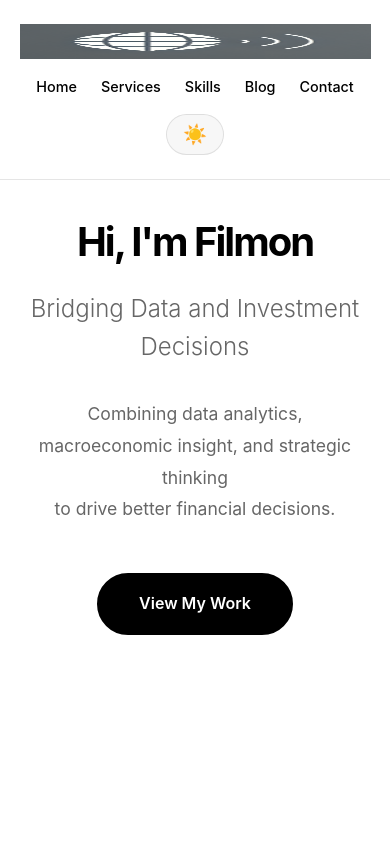
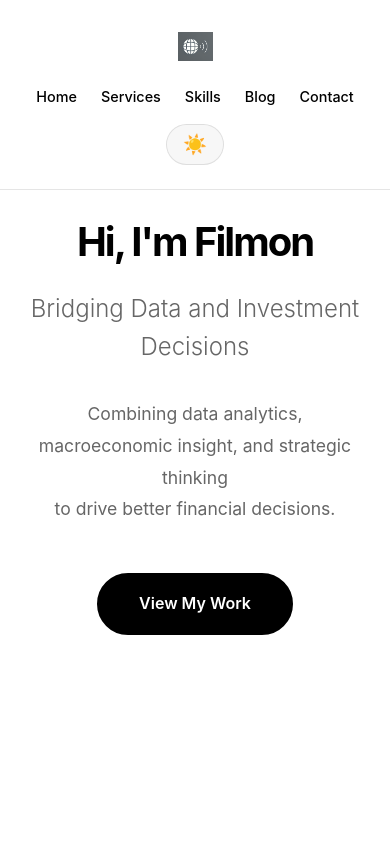
Before and after one commit to Filips-spec/filmonanalytics.io, a plain HTML site: page index.html in a window 390 px wide. Shown: the top 844 px of the page. Drawn offline with Linux system fonts and the light colour scheme.

Commit message:
Update index.html

```diff
--- a/index.html
+++ b/index.html
@@ -63,13 +63,21 @@
         }
 
         .logo {
-            height: 40px;
-            width: auto;
+            height: 50px;
+            width: 50px;
+            object-fit: contain;
             transition: transform 0.3s;
+            background: transparent;
+            border-radius: 8px;
+            padding: 5px;
         }
 
         .logo:hover {
             transform: scale(1.05);
+        }
+
+        [data-theme="dark"] .logo {
+            filter: brightness(1.2);
         }
 
         nav ul {
@@ -364,10 +372,8 @@
             }
 
             .logo {
-                height: 35px;
-                order: 1;
-                width: 100%;
-                text-align: center;
+                height: 45px;
+                width: 45px;
             }
 
             nav ul {
```
